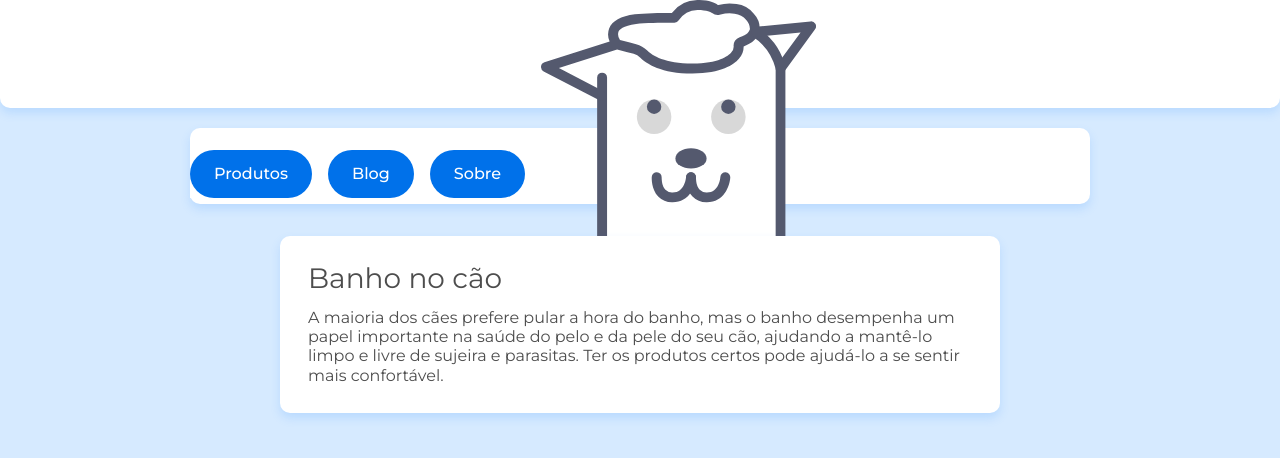
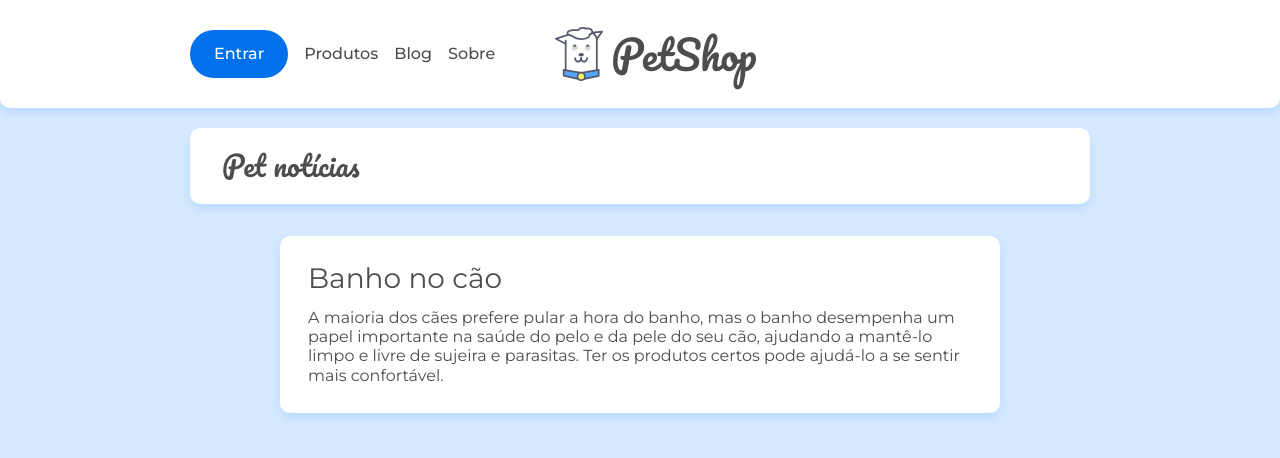
Before and after one commit to devHikary/react_router, a React (Create React App) app: page / in a window 1280 px wide. Shown: the top 458 px of the page. Built offline with nearby package versions, Linux system fonts and the light colour scheme.

Commit message:
componte link

```diff
--- a/src/components/Cabecalho.jsx
+++ b/src/components/Cabecalho.jsx
@@ -1,6 +1,7 @@
 import React from "react";
 import imagem from "../assets/img/doguito.svg";
-import '../assets/css/componentes/cabecalho.css'
+import "../assets/css/componentes/cabecalho.css";
+import { Link } from "react-router-dom";
 
 const Cabecalho = () => {
   return (
@@ -9,21 +10,32 @@ const Cabecalho = () => {
         <span className="menu-hamburguer__icone"></span>
       </div>
       <div className="cabecalho-container">
-        <a href="/" className="flex flex--centro">
-          <img src={imagem} alt="Logo do Doguito" />
-        </a>
-        <h1 className="cabecalho__titulo">PetShop</h1>
+        <Link to="/" className="flex flex--centro">
+          <img src={imagem} className="cabecalho__logo" alt="Logo do Doguito" />
+          <h1 className="cabecalho__titulo">PetShop</h1>
+        </Link>
       </div>
       <nav className="menu-cabecalho">
         <ul className="menu-itens">
           <li>
-            <a href="#" className="menu-item menu-item--entrar">Produtos</a>
+            <Link to="#" className="menu-item menu-item--entrar">
+              Entrar
+            </Link>
           </li>
           <li>
-            <a href="#" className="menu-item menu-item--entrar">Blog</a>
+            <Link to="#" className="menu-item">
+              Produtos
+            </Link>
           </li>
           <li>
-            <a href="#" className="menu-item menu-item--entrar">Sobre</a>
+            <Link to="#" className="menu-item">
+              Blog
+            </Link>
+          </li>
+          <li>
+            <Link to="/sobre" className="menu-item">
+              Sobre
+            </Link>
           </li>
         </ul>
       </nav>
```
